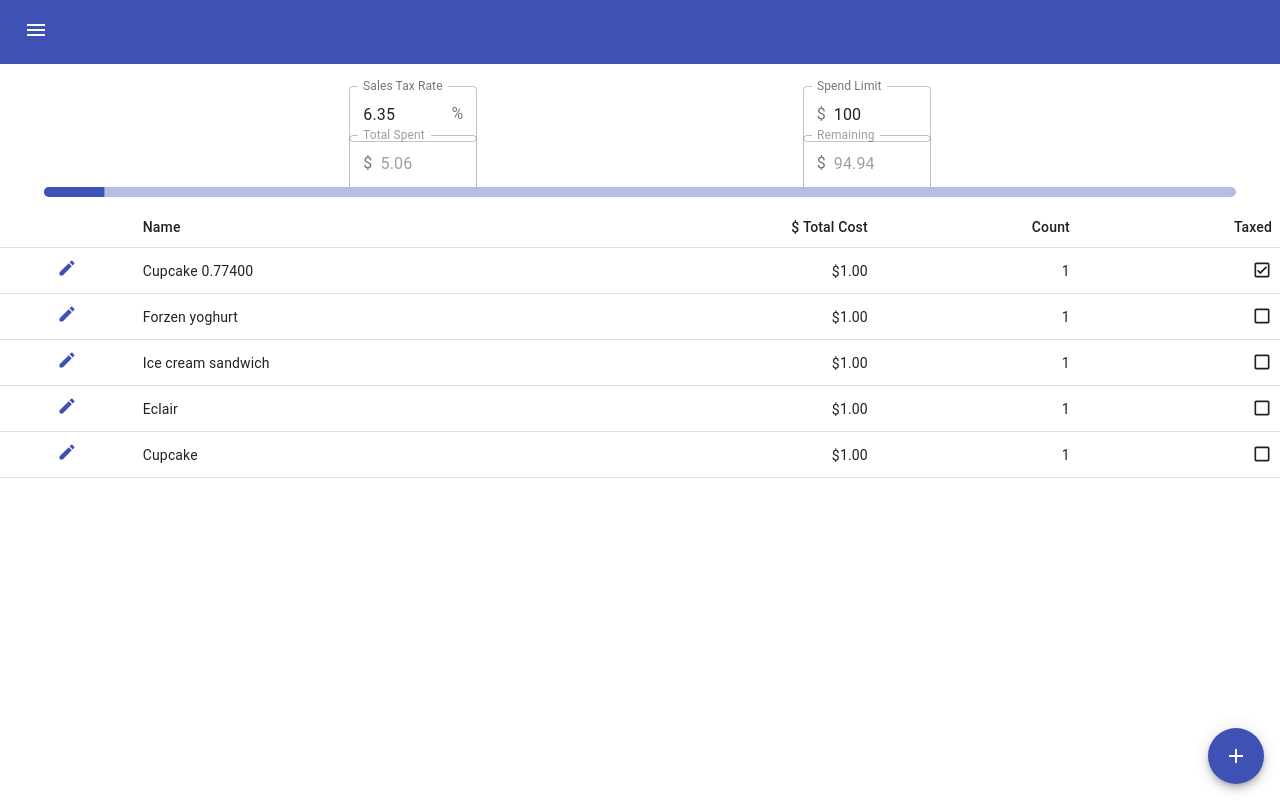
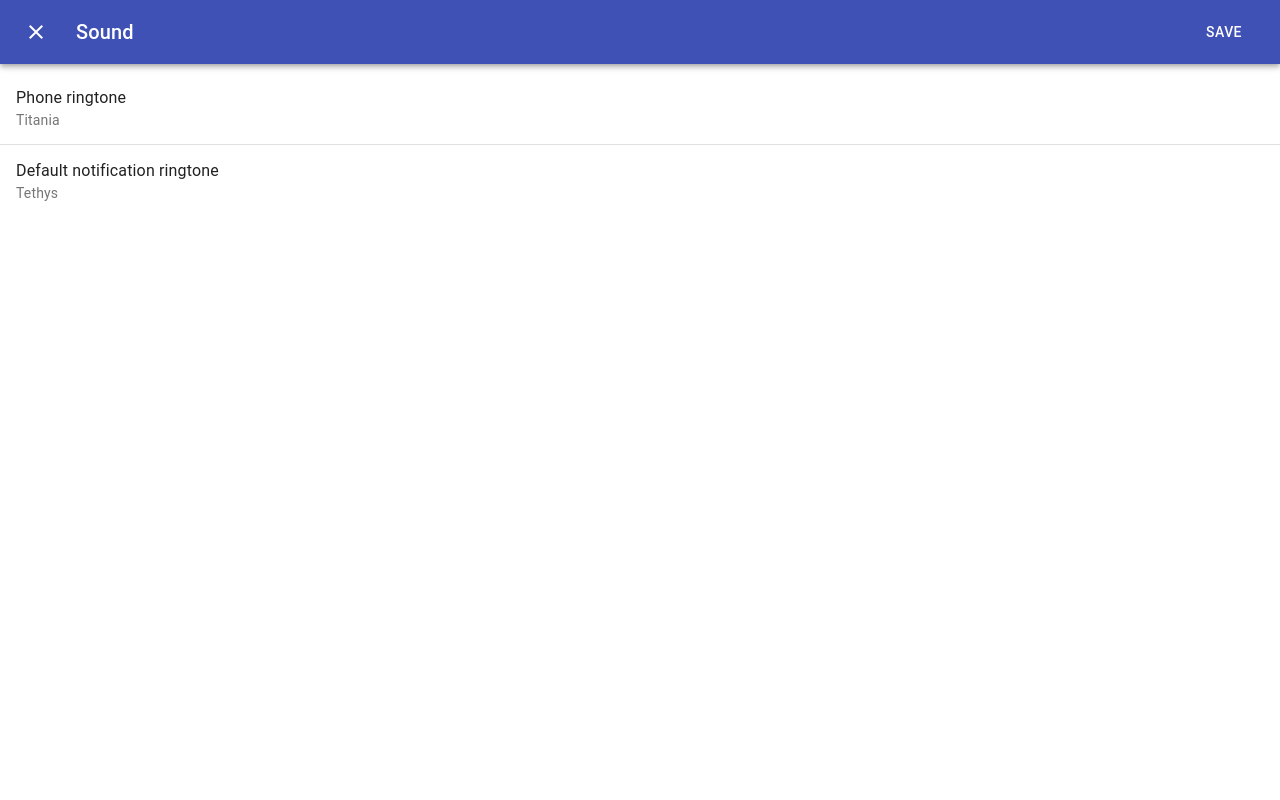
Before and after one commit to justinleebehnke/shopping-tracker, a React (Create React App) app: page / in a window 1280 px wide. Both pictures are taken after a click on the button "add". Built offline with nearby package versions, Linux system fonts and the light colour scheme.

Commit message:
Item dialog now opens and creates new item on save

```diff
--- /dev/null
+++ b/src/ItemDialog.jsx
@@ -0,0 +1,83 @@
+import React from 'react'
+import PropTypes from 'prop-types'
+import { makeStyles } from '@material-ui/core/styles'
+import Button from '@material-ui/core/Button'
+import Dialog from '@material-ui/core/Dialog'
+import ListItemText from '@material-ui/core/ListItemText'
+import ListItem from '@material-ui/core/ListItem'
+import List from '@material-ui/core/List'
+import Divider from '@material-ui/core/Divider'
+import AppBar from '@material-ui/core/AppBar'
+import Toolbar from '@material-ui/core/Toolbar'
+import IconButton from '@material-ui/core/IconButton'
+import Typography from '@material-ui/core/Typography'
+import CloseIcon from '@material-ui/icons/Close'
+import AddIcon from '@material-ui/icons/Add'
+import Fab from '@material-ui/core/Fab'
+import Slide from '@material-ui/core/Slide'
+import Row from './Row'
+
+const useStyles = makeStyles((theme) => ({
+  appBar: {
+    position: 'relative'
+  },
+  title: {
+    marginLeft: theme.spacing(2),
+    flex: 1
+  }
+}))
+
+const Transition = React.forwardRef((props, ref) => <Slide direction='up' ref={ref} {...props} />)
+
+function ItemDialog ({ addItem }) {
+  const classes = useStyles()
+  const [open, setOpen] = React.useState(false)
+
+  function handleClickOpen () {
+    setOpen(true)
+  }
+
+  function handleClose () {
+    setOpen(false)
+    // add the item and do a little 3 second toast at the end to say item added!
+    addItem(new Row(1, true, `Cupcake ${Math.random().toFixed(5)}`, 1))
+  }
+
+  return (
+    <div>
+      <Fab onClick={handleClickOpen} color='primary' aria-label='add' id='fab'>
+        <AddIcon />
+      </Fab>
+      <Dialog fullScreen open={open} onClose={handleClose} TransitionComponent={Transition}>
+        <AppBar className={classes.appBar}>
+          <Toolbar>
+            <IconButton edge='start' color='inherit' onClick={handleClose} aria-label='close'>
+              <CloseIcon />
+            </IconButton>
+            <Typography variant='h6' className={classes.title}>
+              Sound
+            </Typography>
+            <Button color='inherit' onClick={handleClose}>
+              save
+            </Button>
+          </Toolbar>
+        </AppBar>
+        <List>
+          <ListItem button>
+            <ListItemText primary='Phone ringtone' secondary='Titania' />
+          </ListItem>
+          <Divider />
+          <ListItem button>
+            <ListItemText primary='Default notification ringtone' secondary='Tethys' />
+          </ListItem>
+        </List>
+      </Dialog>
+    </div>
+  )
+}
+
+ItemDialog.propTypes = {
+  addItem: PropTypes.func.isRequired
+}
+
+export default ItemDialog
--- a/src/ShoppingItems.jsx
+++ b/src/ShoppingItems.jsx
@@ -10,9 +10,8 @@ import {
 import CreateRoundedIcon from '@material-ui/icons/CreateRounded'
 import CheckBoxOutlineBlankOutlinedIcon from '@material-ui/icons/CheckBoxOutlineBlankOutlined'
 import CheckBoxOutlinedIcon from '@material-ui/icons/CheckBoxOutlined'
-import AddIcon from '@material-ui/icons/Add'
-import Fab from '@material-ui/core/Fab'
 import Row from './Row'
+import ItemDialog from './ItemDialog'
 
 class ShoppingItems extends Component {
   state = {
@@ -32,10 +31,9 @@ class ShoppingItems extends Component {
     }
   }
 
-  addItem = () => {
+  addItem = (row) => {
     const { rows } = this.state
-    const newRow = new Row(1, true, `Cupcake ${Math.random().toFixed(5)}`, 1)
-    this.setState({ rows: [newRow, ...rows] }, this.updateTotalCost)
+    this.setState({ rows: [row, ...rows] }, this.updateTotalCost)
   }
 
   updateTotalCost = () => {
@@ -98,9 +96,7 @@ class ShoppingItems extends Component {
             ))}
           </TableBody>
         </Table>
-        <Fab onClick={this.addItem} color='primary' aria-label='add' id='fab'>
-          <AddIcon />
-        </Fab>
+        <ItemDialog addItem={this.addItem} />
       </div>
     )
   }
```
Also changed, not shown: .eslintrc.js.
